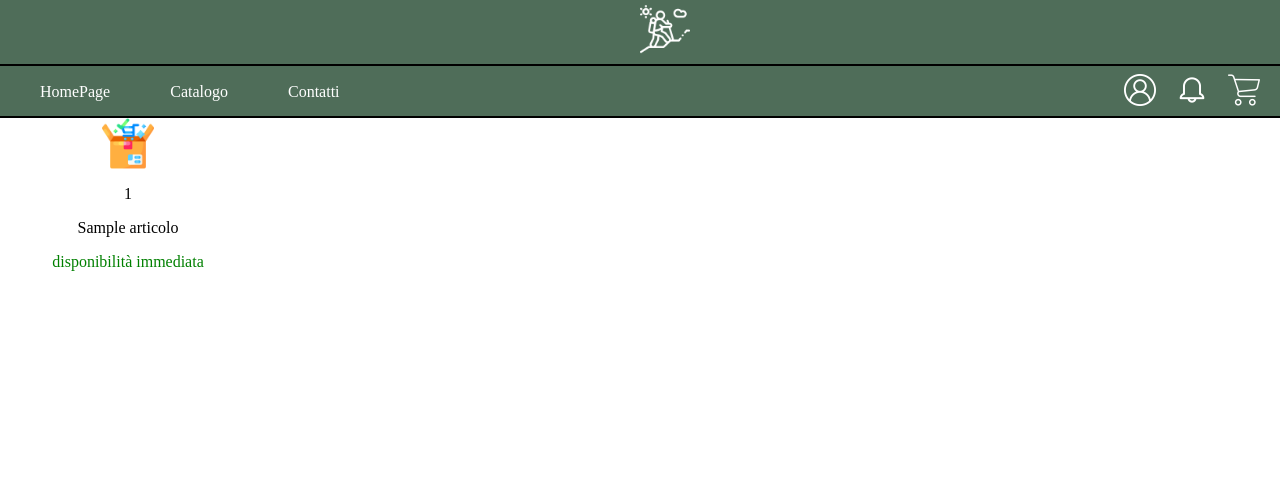
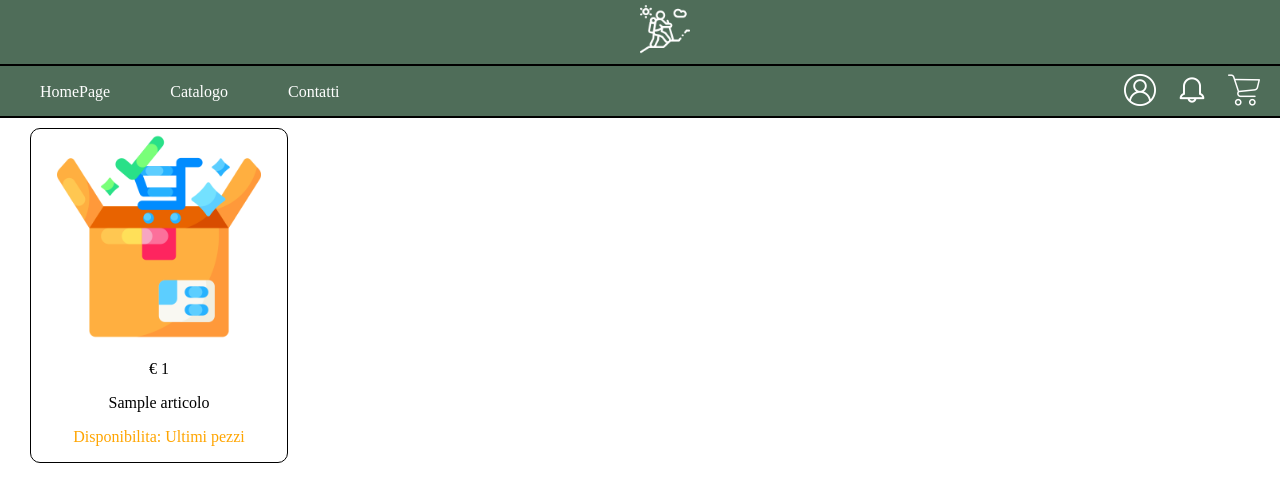
Before and after one commit to EdoardoPuce/webproject, a PHP site: page /catalogo.php in a window 1280 px wide; the page is wider, and only the part inside the window is pictured. Shown: the top 502 px of that part. Run offline with PHP 8.4, Linux system fonts and the light colour scheme; tables that the repository leaves empty hold one stand-in row (values such as "Sample post").

Commit message:
Aggiunto articoli in db, migliorato css

```diff
--- a/css/catalogo.css
+++ b/css/catalogo.css
@@ -1,15 +1,28 @@
+
 div.articolo{
 
     display: inline-block;
+    margin-top: 10px;
+    margin-left: 30px;
     width: 20%;
+    border-style: solid;
+    border-width: 1px;
+    border-color: black;
+    border-radius: 10px;
+
+}
+
+div.articolo:first-of-type{
+    margin-left: 30px;
 
 }
 
 img.prodotto{
+    padding: 5px;
     display: block;
     margin:0px auto;
     text-align: center;
-    width:20%;
+    width:80%;
 
 
 }
@@ -27,6 +40,25 @@ p.nome{
 }
 
 p.disponibilità{
-    text-align: center;
+    text-align: center
+}
+p.disponibilità[value ="Disponibile"]{
     color: green;
 }
+
+p.disponibilità[value ="Non disponibile"]{
+    color:red;
+}
+
+p.disponibilità[value ="Ultimi pezzi"]{
+    color:orange;
+}
+
+
+@media screen and (max-width: 768px){
+
+    div.articolo{
+        width:20%;
+        margin: 10px 30px;
+    }
+}
--- a/template/articoliInCatalogo.php
+++ b/template/articoliInCatalogo.php
@@ -1,14 +1,25 @@
 <link rel="stylesheet" type="text/css" href="./css/catalogo.css" />
 
 
-<?php foreach ($templateParams['articoli'] as $articolo): ?>
+<?php foreach ($templateParams['articoli'] as $articolo) : ?>
 
-    <div class = "articolo">
-        <img class ="prodotto" src= './upload/packaging.png'/>
-        <p class = "prezzo"> <?php echo($articolo["prezzo"]) ?> </p>
-        <p class = "nome"> <?php echo($articolo["nomeArticolo"]) ?> </p>
-        <p class = "disponibilità"> disponibilità immediata </p>
+    <?php $qta = $articolo["qtaMagazzino"];
+            if ($qta > 5) {
+                $risultato = "Disponibile";
+            } else if ($qta > 0 && $qta <= 5) {
+                $risultato = "Ultimi pezzi";
+            } else {
+                $risultato = "Non disponibile";
+            } ?>
+
+    <div class="articolo">
+        <img class="prodotto" src='./upload/packaging.png' />
+        <p class="prezzo">€ <?php echo ($articolo["prezzo"]) ?> </p>
+        <p class="nome"> <?php echo ($articolo["nomeArticolo"]) ?> </p>
+
+        <p class="disponibilità" value="<?php echo $risultato?>">Disponibilita: <?php echo $risultato?>
+            </p>
     </div>
 
 
-<?php endforeach; ?>
+<?php endforeach;
```
